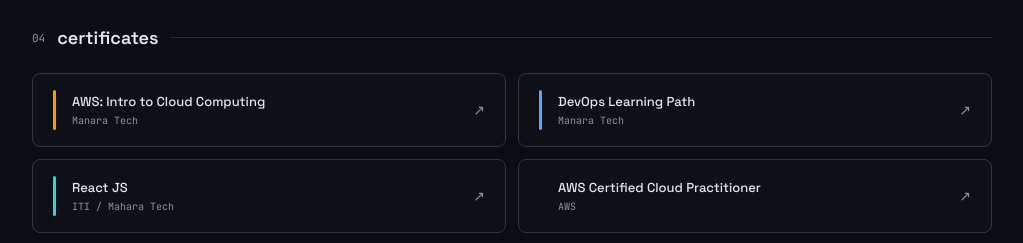
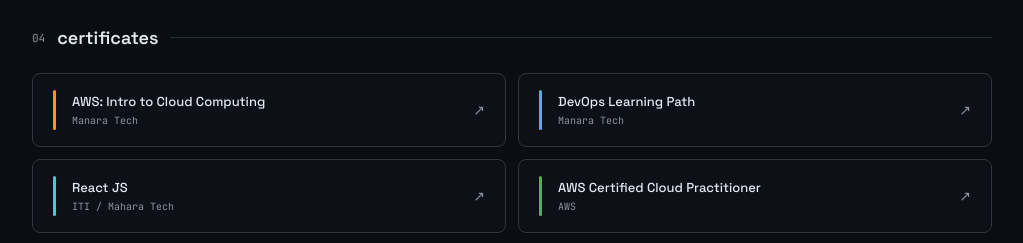
Before and after one commit to maryoussef149-cell/mariam-portfolio, a React (Create React App) app: page / in a window 1280 px wide. Shown: the part 1159-1402 px from the top of the page, without its empty margins (128-1151 px from the left). Built offline with nearby package versions, Linux system fonts and the light colour scheme.

Commit message:
Update App.js

```diff
--- a/src/App.js
+++ b/src/App.js
@@ -37,7 +37,7 @@
   { name: 'AWS: Intro to Cloud Computing', issuer: 'Manara Tech', link: 'https://drive.google.com/file/d/1M9FukHKUvqvEfTyoFmQhMx-SRo__IuXn/view?usp=drive_link', color: '#FF9900' },
   { name: 'DevOps Learning Path', issuer: 'Manara Tech', link: 'https://drive.google.com/file/d/1XQnAuAnkzAt_9WUjPtwDBQsZDVEt_JR6/view?usp=drive_link', color: '#58a6ff' },
   { name: 'React JS', issuer: 'ITI / Mahara Tech', link: 'https://drive.google.com/file/d/1hukLBXM0CgJmtmG0RDxcTs7MdjQULYZ4/view?usp=drive_link', color: '#39d0d8' },
-  { name: 'AWS Certified Cloud Practitioner' , issuer: 'AWS', link: 'https://drive.google.com/file/d/15xbWQtmuZ8ar5qe-i2dNwa2J2uVEjjTb/view?usp=drivesdk' },
+  { name: 'AWS Certified Cloud Practitioner' , issuer: 'AWS', link: 'https://drive.google.com/file/d/15xbWQtmuZ8ar5qe-i2dNwa2J2uVEjjTb/view?usp=drivesdk', color: '#3fb950' },
   { name: 'Ubuntu Linux Essentials', issuer: 'ITI / Mahara Tech', link: 'https://drive.google.com/file/d/183vgI-3EopKJEEQRGuyKnGnjJiQBwUsN/view?usp=drive_link', color: '#3fb950' },
   { name: 'UI/UX Design', issuer: 'Sprints x Microsoft', link: 'https://drive.google.com/file/d/1PGfUGMZs_vZN6HV1Z195k6PidaCUEsMC/view?usp=drive_link', color: '#d29922' },
 ];
```
